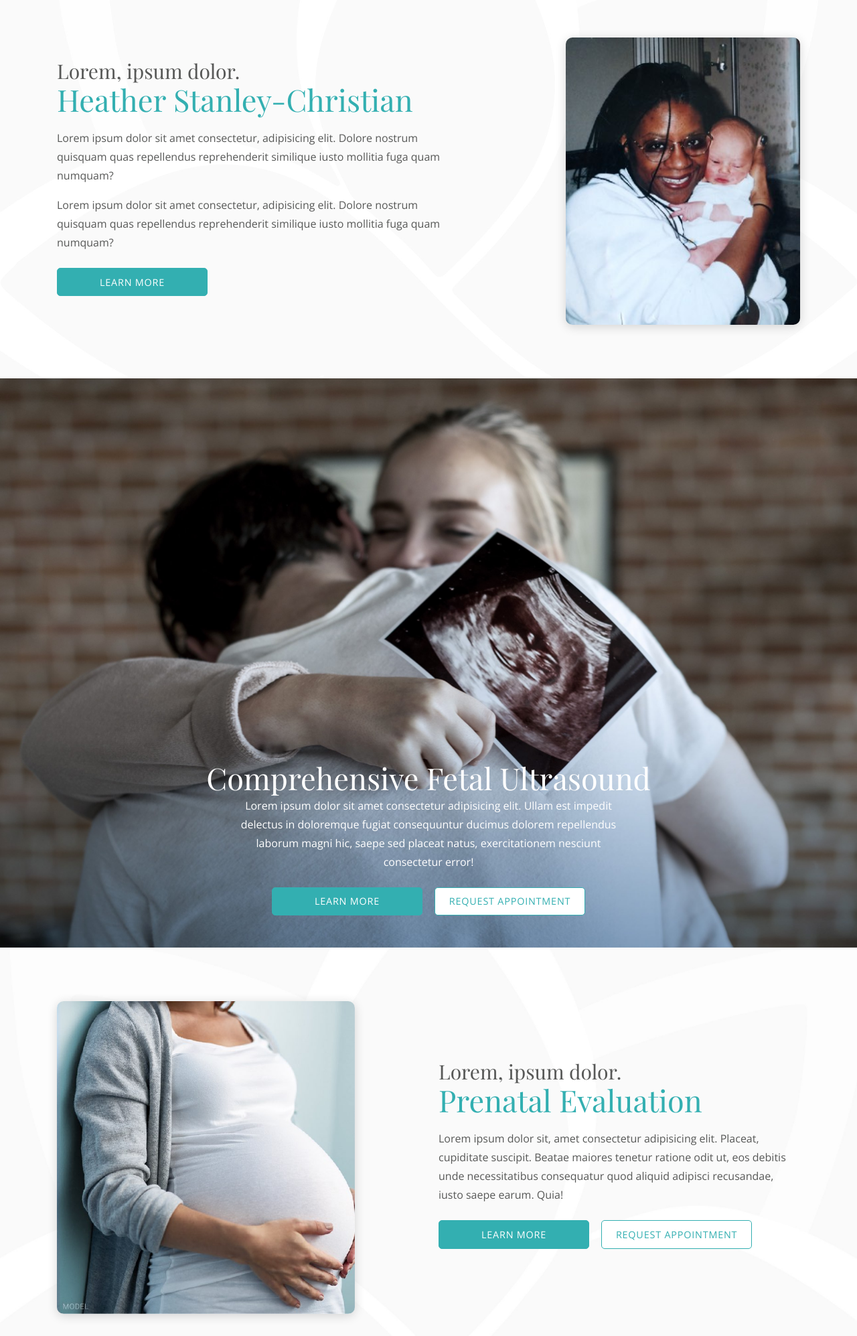
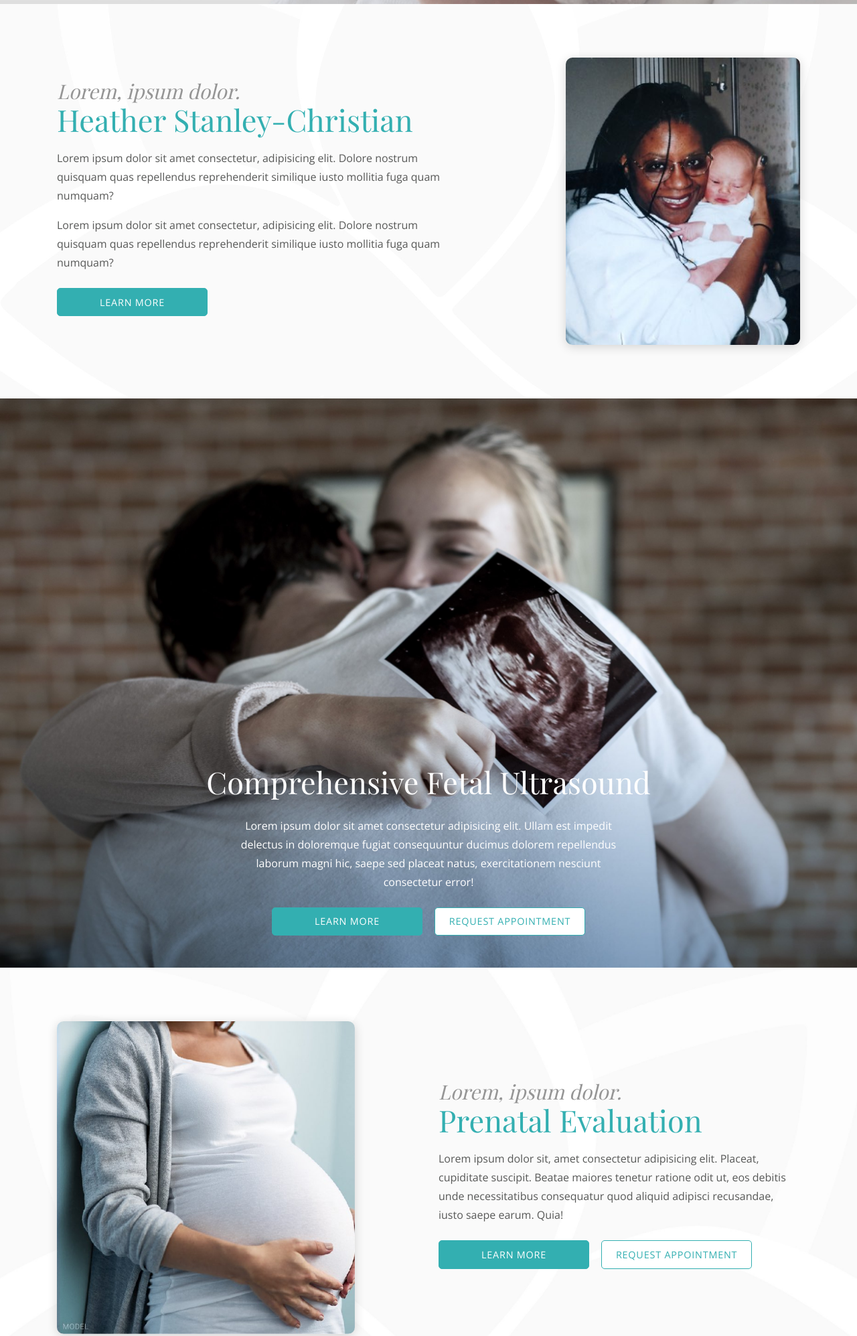
Before and after one commit to drbcreative/UnityMFM-Static, a plain HTML site: page index.html in a window 1280 px wide. Shown: the part 764-2759 px from the top of the page at 67% size. Drawn offline with nearby package versions, Linux system fonts and the light colour scheme; a script that the page names is missing; a web font is replaced by a local one.

Commit message:
art dept changes made - waiting for approval

```diff
--- a/index.html
+++ b/index.html
@@ -136,7 +136,7 @@
         <div class="row align-items-start align-items-xl-center">
           <div class="col-md-6 col-xl-7">
             <div class="section-info">
-              <h4 class="color-dark">Lorem, ipsum dolor.</h4>
+              <h4 class="color-light-accent is-italic">Lorem, ipsum dolor.</h4>
               <h2 class="color-main">
                 Heather Stanley-Christian
               </h2>
@@ -168,7 +168,7 @@
               <h2 class="color-white">
                 Comprehensive Fetal Ultrasound
               </h2>
-              <p class="body-copy color-white mb-4">
+              <p class="body-copy color-white my-4">
                 Lorem ipsum dolor sit amet consectetur adipisicing elit. Ullam est impedit delectus in doloremque fugiat
                 consequuntur ducimus dolorem repellendus laborum magni hic, saepe sed placeat natus, exercitationem
                 nesciunt consectetur error!
@@ -193,7 +193,7 @@
           </div>
           <div class="col-md-6 col-lg-7 col-xl-6 ml-auto">
             <div class="section-info">
-              <h4 class="color-dark">Lorem, ipsum dolor.</h4>
+              <h4 class="color-light-accent is-italic">Lorem, ipsum dolor.</h4>
               <h2 class="color-main">
                 Prenatal Evaluation
               </h2>
--- a/scss/partials/_responsive.scss
+++ b/scss/partials/_responsive.scss
@@ -27,6 +27,7 @@
   .hero {
     background: url('../img/hero-bg@2x.jpg') right bottom / cover;
     height: 100vh;
+    margin-top: 30px;
   }
 
   /* BIO ******************************************************************** */
--- a/scss/partials/_sections.scss
+++ b/scss/partials/_sections.scss
@@ -7,10 +7,11 @@
 /* -------------------------------------------------------------------------- */
 .hero {
   background: url('../img/hero-bg@2x.jpg') center bottom / cover;
-  height: 100vh;
+  // height: 100vh;
   max-height: 740px;
   position: relative;
   padding: 40px 20px;
+  margin-top: 225px;
 
   &::before {
     content: '';
@@ -118,6 +119,15 @@
     // width: 80%;
     // background: red;
 
+    // .slick-next,
+    // .slick-prev {
+    //   display: block;
+    //   background-color: red;
+    //   height: 50px;
+    //   width: auto;
+    //   background: url('../../img/left-arrow.png') center / cover;
+    // }
+
     .slide {
       display: flex;
       flex-direction: column;
```
Also changed, not shown: css/theme.min.css, slick/slick-theme.css, 1 other file.
